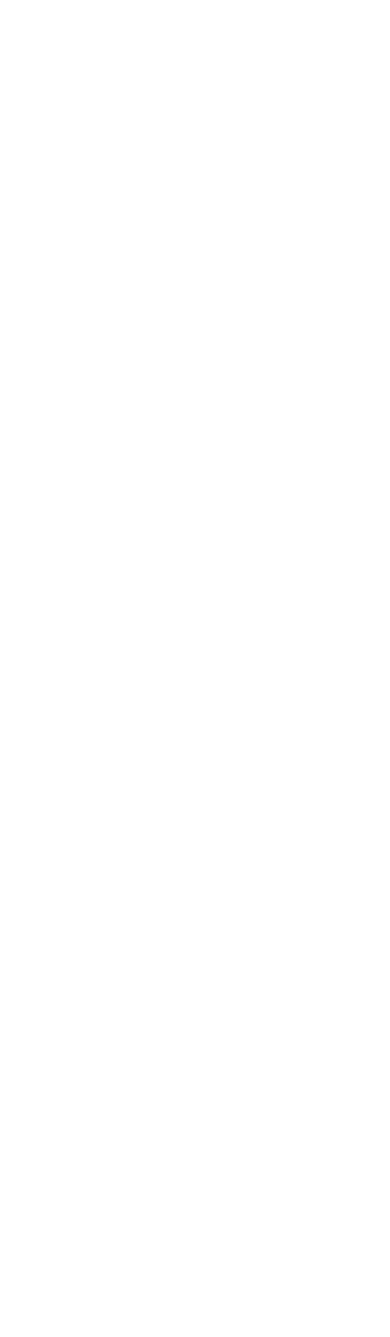
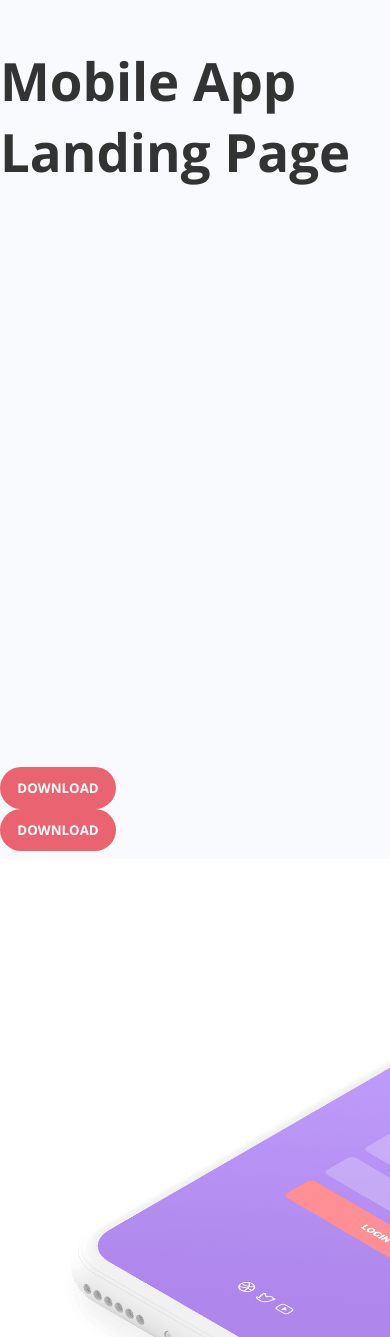
Before and after one commit to LilinaG/react-replica-pagina-web, a React (Vite) app: page /home in a window 390 px wide. Shown: the part 157-1494 px from the top of the page. Before the commit the page ends 844 px from the top, so only its background shows below. Built offline with nearby package versions, Linux system fonts and the light colour scheme.

Commit message:
iphone img

```diff
--- a/package.json
+++ b/package.json
@@ -10,6 +10,7 @@
     "preview": "vite preview"
   },
   "dependencies": {
+    "@mui/icons-material": "^5.11.16",
     "react": "^18.2.0",
     "react-dom": "^18.2.0",
     "react-router-dom": "^6.12.1",
--- /dev/null
+++ b/src/components/atoms/Banner.jsx
@@ -0,0 +1,36 @@
+import './banner.css'
+import iphone from '../../assets/images/header-iphone.png';
+import PinkButton from './PinkButton';
+
+
+
+function Banner() {
+    return (
+    <>
+    <section id="banner-iphone">
+    <div className="banner">
+        <h1 className="h1-banner">Mobile App Landing Page</h1>
+        <p className="p-banner">Start focusing on your goals and get more things done with Sync mobile applications.
+            Its the first app to harness the power of social connections to help you stay focuses
+            and get organized</p>
+
+    <div className="button-download">
+
+        <PinkButton button_content={'DOWNLOAD'}></PinkButton>
+        <PinkButton button_content={'DOWNLOAD'}></PinkButton>
+
+    </div>
+
+    <div>
+        <img src={iphone} className="header-iphone"/>
+    </div>
+
+    </div>
+
+    </section>
+
+    </>
+);
+}
+
+export default Banner;
--- a/src/components/atoms/Navbar.jsx
+++ b/src/components/atoms/Navbar.jsx
@@ -1,5 +1,6 @@
-import NonColorButton from "./NonColorButton";
+
 import './navbar.css';
+import PinkButton from "./PinkButton";
 import logo from '../../assets/images/logo.svg';
 import { Link } from "react-router-dom";
 
@@ -15,7 +16,8 @@ function Navbar() {
                 <Link to='/Tracking'><li>FEATURES</li></Link>
                 <Link to='/UserTerstimonials'><li>SCREENS</li></Link>
                 <Link to='/Numbers'><li>EXTRA</li></Link>
-                <li><a href="https://factoriaf5.org"/><NonColorButton>DOWNLOAD</NonColorButton></li>
+                <li><a href="https://factoriaf5.org"/>
+                <PinkButton button_content={'DOWNLOAD'}></PinkButton></li>
             </ul>
         </nav>
     </header>
--- /dev/null
+++ b/src/components/atoms/banner.css
@@ -0,0 +1,37 @@
+#banner-iphone{
+    padding: 3.125em 0em;
+    background-color: #F8FAFD;
+    width: 100%;
+    height: 830px;
+}
+.h1-banner {
+    display: flex;
+    justify-content: center;
+    padding: 1.25em 0;
+    font-size: 3.3rem;
+    font-family: Open Sans;
+    color: #333333;
+}
+
+.p-banner{
+    display: flex;
+    justify-content: center;
+    padding: 12px 516px;
+    font-family: Open Sans;
+    text-align: center;
+    font-weight: 400;
+    font-size: 18px;
+    line-height: 30px;
+    line-height: 1.7rem;
+    color:#666666
+}
+
+.header-iphone {
+    width: 929px;
+    height: 583px;
+    padding: 3.125em 3.125em;
+    display: flex;
+    margin: 0 auto;
+    left: calc(50% - 929px/2);
+    top: calc(50% - 583.02px/2 + 169.51px);
+}
--- a/src/components/pages/LandingPage.jsx
+++ b/src/components/pages/LandingPage.jsx
@@ -1,4 +1,5 @@
 import Navbar from "../atoms/NavBar";
+import Banner from "../atoms/Banner";
 
 
 function LandingPage () {
@@ -6,6 +7,7 @@ function LandingPage () {
     return (
         <>
            <Navbar> </Navbar>
+           <Banner></Banner>
         </>
     );
 }
```
Also changed, not shown: 1 other file (tests, documents, lock files or other folders).
